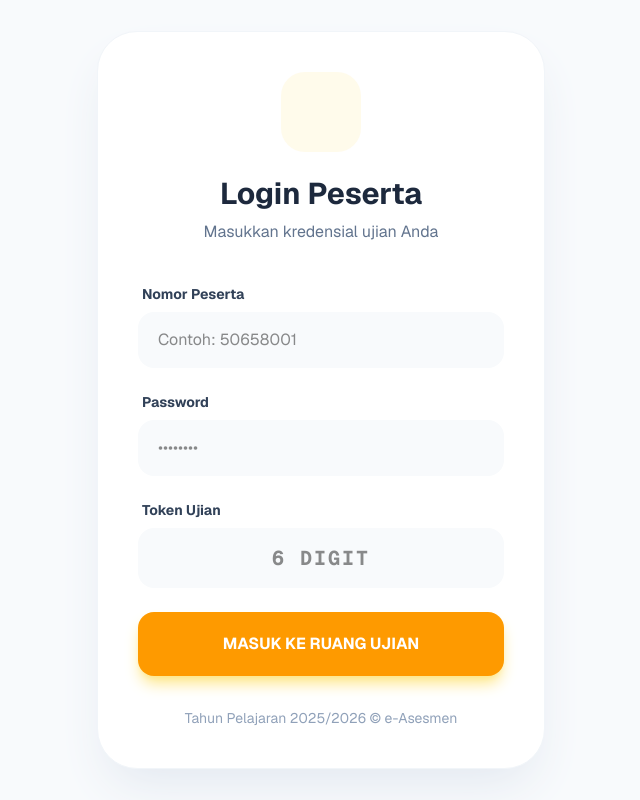
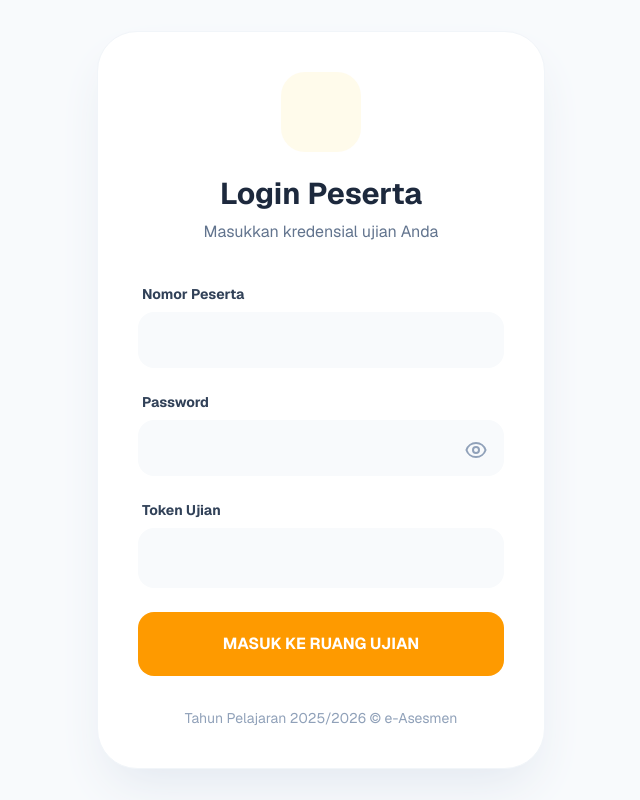
Before and after one commit to bangdauss/asesmencbt, a Next.js app: page /peserta/login in a window 1280 px wide. Shown: the whole page, without its empty margins (319-959 px from the left). Built offline with nearby package versions, Linux system fonts and the light colour scheme; no server answers.

Commit message:
clean login

```diff
--- a/app/peserta/login/page.tsx
+++ b/app/peserta/login/page.tsx
@@ -12,7 +12,10 @@ const supabase = createClient(
 
 export default function LoginPeserta() {
   const router = useRouter()
+
   const [loading, setLoading] = useState(false)
+  const [showPassword, setShowPassword] = useState(false)
+
   const [formData, setFormData] = useState({
     no_peserta: '',
     password: '',
@@ -24,7 +27,7 @@ export default function LoginPeserta() {
     setLoading(true)
 
     try {
-      // 1. Verifikasi Nomor Peserta & Password di tabel 'data_siswa'
+      // 1️⃣ Verifikasi Nomor Peserta & Password
       const { data: siswa, error } = await supabase
         .from('data_siswa')
         .select('*')
@@ -34,36 +37,40 @@ export default function LoginPeserta() {
 
       if (error || !siswa) {
         alert('Nomor Peserta atau Password salah!')
+        setLoading(false)
         return
       }
 
-      // 2. Verifikasi Token (Logika: Ambil token aktif dari localStorage atau DB)
-      // Catatan: Admin menyimpan token di sistem saat klik "Mulai"
-      // Ambil token aktif dari database
+      // 2️⃣ Ambil Token Aktif dari Database
       const { data: tokenData, error: tokenError } = await supabase
         .from('token_ujian')
-  .select('*')
+        .select('token, id_asesmen')
         .eq('status', true)
         .single()
 
       if (tokenError || !tokenData) {
         alert('Token belum dirilis oleh Admin!')
+        setLoading(false)
         return
       }
 
       if (formData.token.toUpperCase() !== tokenData.token) {
         alert('Token salah!')
+        setLoading(false)
         return
       }
 
-      // 3. Update Status Siswa jadi TRUE agar muncul di Monitoring Admin
+      // 3️⃣ Update Status Siswa (Monitoring)
       await supabase
         .from('data_siswa')
         .update({ status: true })
         .eq('no_peserta', siswa.no_peserta)
 
-      // 4. Simpan Sesi & Masuk ke Ruang Ujian
+      // 4️⃣ Simpan Session & id_asesmen
       localStorage.setItem('siswa_session', JSON.stringify(siswa))
+      localStorage.setItem('id_asesmen', tokenData.id_asesmen.toString())
+
+      // 5️⃣ Redirect ke halaman ujian
       router.push('/peserta/ujian')
 
     } catch (err) {
@@ -78,7 +85,7 @@ if (formData.token.toUpperCase() !== tokenData.token) {
     <div className="min-h-screen bg-slate-50 flex items-center justify-center p-6 font-sans">
       <div className="max-w-md w-full bg-white rounded-[2.5rem] p-10 shadow-2xl shadow-slate-200 border border-slate-100">
 
-        {/* Header Login */}
+        {/* Header */}
         <div className="text-center mb-10">
           <div className="w-20 h-20 bg-amber-50 rounded-3xl flex items-center justify-center mx-auto mb-6">
             <svg xmlns="http://www.w3.org/2000/svg" className="w-10 h-10 text-amber-500" fill="none" viewBox="0 0 24 24" stroke="currentColor">
@@ -91,39 +98,61 @@ if (formData.token.toUpperCase() !== tokenData.token) {
         </div>
 
         <form onSubmit={handleLogin} className="space-y-6">
-          {/* Input No Peserta */}
+
+          {/* Nomor Peserta */}
           <div>
-            <label className="block text-sm font-bold text-slate-700 mb-2 ml-1">Nomor Peserta</label>
+            <label className="block text-sm font-bold text-slate-700 mb-2 ml-1">
+              Nomor Peserta
+            </label>
             <input
               required
               type="text"
-              placeholder="Contoh: 50658001"
-              className="w-full px-5 py-4 bg-slate-50 border-none rounded-2xl focus:ring-2 focus:ring-amber-500 transition-all outline-none"
+              className="w-full px-5 py-4 bg-slate-50 rounded-2xl focus:ring-2 focus:ring-amber-500 outline-none"
               onChange={(e) => setFormData({...formData, no_peserta: e.target.value})}
             />
           </div>
 
-          {/* Input Password */}
-          <div>
-            <label className="block text-sm font-bold text-slate-700 mb-2 ml-1">Password</label>
+          {/* Password + Icon Mata */}
+          <div className="relative">
+            <label className="block text-sm font-bold text-slate-700 mb-2 ml-1">
+              Password
+            </label>
+
             <input
               required
-              type="password"
-              placeholder="••••••••"
-              className="w-full px-5 py-4 bg-slate-50 border-none rounded-2xl focus:ring-2 focus:ring-amber-500 transition-all outline-none"
+              type={showPassword ? "text" : "password"}
+              className="w-full px-5 py-4 bg-slate-50 rounded-2xl focus:ring-2 focus:ring-amber-500 outline-none pr-14"
               onChange={(e) => setFormData({...formData, password: e.target.value})}
             />
+
+            <button
+              type="button"
+              onClick={() => setShowPassword(!showPassword)}
+              className="absolute right-4 top-[46px] text-slate-400 hover:text-amber-500"
+            >
+              {showPassword ? (
+                <svg xmlns="http://www.w3.org/2000/svg" className="w-6 h-6" fill="none" viewBox="0 0 24 24" stroke="currentColor">
+                  <path strokeLinecap="round" strokeLinejoin="round" strokeWidth={2} d="M13.875 18.825A10.05 10.05 0 0112 19c-5 0-9-4-9-7 0-1.5 1-3.2 2.6-4.6m3.2-1.8A9.956 9.956 0 0112 5c5 0 9 4 9 7 0 1.3-.7 2.8-2 4m-3 3L3 3" />
+                </svg>
+              ) : (
+                <svg xmlns="http://www.w3.org/2000/svg" className="w-6 h-6" fill="none" viewBox="0 0 24 24" stroke="currentColor">
+                  <path strokeLinecap="round" strokeLinejoin="round" strokeWidth={2} d="M15 12a3 3 0 11-6 0 3 3 0 016 0z" />
+                  <path strokeLinecap="round" strokeLinejoin="round" strokeWidth={2} d="M2.458 12C3.732 7.943 7.523 5 12 5c4.477 0 8.268 2.943 9.542 7-1.274 4.057-5.065 7-9.542 7-4.477 0-8.268-2.943-9.542-7z" />
+                </svg>
+              )}
+            </button>
           </div>
 
-          {/* Input Token */}
+          {/* Token */}
           <div>
-            <label className="block text-sm font-bold text-slate-700 mb-2 ml-1">Token Ujian</label>
+            <label className="block text-sm font-bold text-slate-700 mb-2 ml-1">
+              Token Ujian
+            </label>
             <input
               required
               type="text"
               maxLength={6}
-              placeholder="6 DIGIT"
-              className="w-full px-5 py-4 bg-slate-50 border-none rounded-2xl focus:ring-2 focus:ring-amber-500 transition-all outline-none text-center font-mono font-bold text-xl uppercase tracking-widest"
+              className="w-full px-5 py-4 bg-slate-50 rounded-2xl focus:ring-2 focus:ring-amber-500 outline-none text-center font-mono font-bold text-xl uppercase tracking-widest"
               onChange={(e) => setFormData({...formData, token: e.target.value})}
             />
           </div>
@@ -131,10 +160,11 @@ if (formData.token.toUpperCase() !== tokenData.token) {
           <button
             type="submit"
             disabled={loading}
-            className="w-full py-5 bg-amber-500 hover:bg-amber-600 text-white font-bold rounded-2xl shadow-lg shadow-amber-200 transition-all duration-300 transform hover:-translate-y-1 active:scale-95 disabled:opacity-50"
+            className="w-full py-5 bg-amber-500 hover:bg-amber-600 text-white font-bold rounded-2xl transition-all disabled:opacity-50"
           >
             {loading ? 'Memverifikasi...' : 'MASUK KE RUANG UJIAN'}
           </button>
+
         </form>
 
         <p className="text-center text-slate-400 text-sm mt-8">
```
Lines whose indentation alone changed are shown as unchanged.
